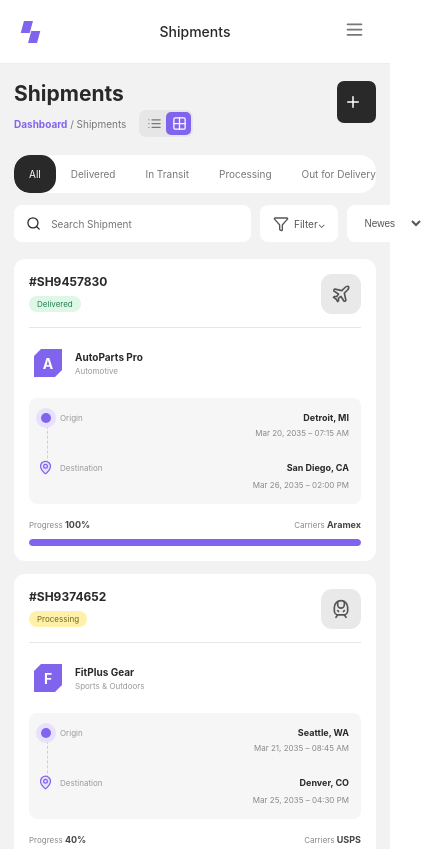
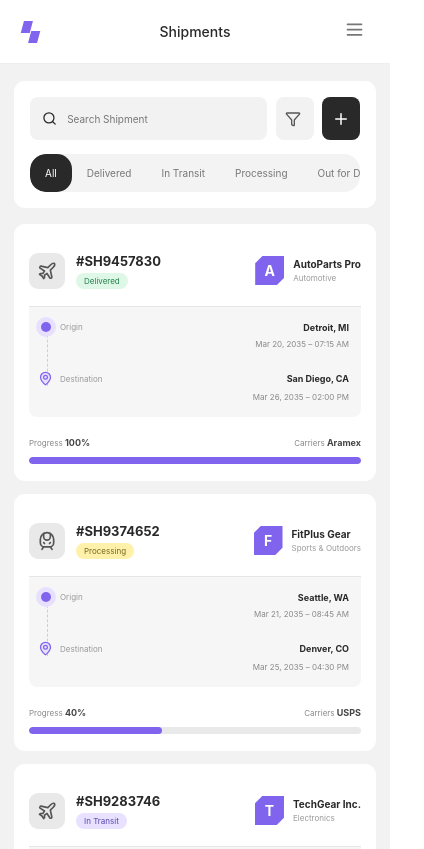
Before and after one commit to dhurbo308/ShipNow, a Next.js app: page /shipments in a window 390 px wide. Shown: the top 849 px of the page, 424 px wide, since content can reach past the window. Built offline with nearby package versions, Linux system fonts and the light colour scheme.

Commit message:
feat: match mobile shipments card layout

```diff
--- a/app/globals.css
+++ b/app/globals.css
@@ -920,6 +920,7 @@ button:focus-visible, a:focus-visible {
 .shipment-controls input { width: 100%; border: 0; outline: 0; background: transparent; font-size: 10px; }
 .shipment-controls button, .shipment-controls select { height: 37px; border: 0; border-radius: 8px; padding: 0 13px; color: #555; background: #fff; font-size: 10px; }
 .shipment-controls button { display: flex; align-items: center; gap: 5px; }
+.shipment-controls .mobile-new-shipment { display: none; }
 .shipment-controls span { color: #999; font-size: 9px; }
 .shipment-card-grid { display: grid; grid-template-columns: repeat(4, minmax(0, 1fr)); gap: 16px 17px; }
 .shipment-card { min-width: 0; border-radius: 11px; padding: 15px; background: #fff; }
@@ -1075,17 +1076,105 @@ button:focus-visible, a:focus-visible {
 
 @media (max-width: 700px) {
   .shipments-page { padding: 17px 14px 0; }
-  .shipments-heading { margin-bottom: 18px; }
-  .shipments-heading h1 { font-size: 21px; }
-  .new-shipment { width: 39px; padding: 0; justify-content: center; }
-  .new-shipment { font-size: 0; }
-  .shipments-toolbar { gap: 12px; }
-  .status-tabs { width: 100%; overflow-x: auto; }
+  .shipments-heading { height: 0; margin: 0; overflow: visible; }
+  .shipments-heading > div { display: none; }
+  .shipments-heading > .new-shipment { display: none; }
+  .shipments-toolbar {
+    align-items: stretch;
+    flex-direction: column;
+    gap: 14px;
+    margin-bottom: 16px;
+    border-radius: 11px;
+    padding: 16px;
+    background: #fff;
+  }
+  .status-tabs { order: 2; width: 100%; overflow-x: auto; background: #f3f3f3; }
   .status-tabs button { flex: 0 0 auto; padding-inline: 15px; }
-  .shipment-controls { display: grid; grid-template-columns: 1fr auto auto; }
+  .shipment-controls { order: 1; display: grid; grid-template-columns: minmax(0, 1fr) 38px 38px; gap: 8px; }
+  .shipment-controls label { height: 43px; border-radius: 8px; background: #f2f2f2; }
+  .shipment-controls label input::placeholder { color: #777; }
+  .shipment-controls > button:not(.mobile-new-shipment) {
+    width: 38px;
+    height: 43px;
+    justify-content: center;
+    overflow: hidden;
+    padding: 0;
+    background: #f2f2f2;
+    font-size: 0;
+  }
+  .shipment-controls .mobile-new-shipment {
+    display: flex;
+    width: 38px;
+    height: 43px;
+    justify-content: center;
+    padding: 0;
+    color: #fff;
+    background: #292929;
+  }
   .shipment-controls span { display: none; }
-  .shipment-controls select { width: 77px; }
+  .shipment-controls select { display: none; }
   .shipment-card-grid { grid-template-columns: 1fr; gap: 13px; }
+  .shipment-card {
+    display: grid;
+    grid-template-columns: 38px minmax(92px, 1fr) auto;
+    grid-template-areas:
+      "mode identity company"
+      "route route route"
+      "progress progress progress";
+    align-items: center;
+    min-height: 257px;
+    padding: 15px;
+  }
+  .shipment-card > header {
+    display: contents;
+  }
+  .shipment-card > header > div {
+    grid-area: identity;
+    align-self: center;
+    min-width: 0;
+    padding-left: 9px;
+  }
+  .shipment-card > header strong {
+    margin-bottom: 4px;
+    font-size: 13px;
+  }
+  .shipment-card > header i {
+    grid-area: mode;
+    width: 36px;
+    height: 36px;
+    border-radius: 9px;
+  }
+  .shipment-company {
+    grid-area: company;
+    min-height: 58px;
+    justify-self: end;
+    gap: 9px;
+    padding: 0;
+  }
+  .shipment-company > b {
+    width: 29px;
+    height: 29px;
+  }
+  .shipment-company span strong {
+    max-width: 105px;
+    font-size: 10px;
+  }
+  .shipment-company span small {
+    font-size: 8px;
+  }
+  .shipment-route {
+    grid-area: route;
+    width: 100%;
+    min-height: 111px;
+    margin-top: 1px;
+    border-top: 1px solid #e6e6e6;
+    border-radius: 0 0 8px 8px;
+    padding-top: 15px;
+  }
+  .shipment-card > footer {
+    grid-area: progress;
+    width: 100%;
+  }
   .shipments-pagination { align-items: flex-start; flex-direction: column; padding: 12px 0 20px; }
   .shipments-footer { align-items: center; flex-direction: column; gap: 11px; padding: 18px 10px 27px; text-align: center; }
   .shipments-footer span:last-child { margin-left: 0; }
--- a/components/shipments/shipments-page.tsx
+++ b/components/shipments/shipments-page.tsx
@@ -54,6 +54,7 @@ export function ShipmentsPage() {
           <div className="shipment-controls">
             <label><Search size={17} /><input value={query} onChange={(e) => { setQuery(e.target.value); setPage(1); }} placeholder="Search Shipment" /></label>
             <button><Filter size={16} />Filter⌄</button>
+            <button className="mobile-new-shipment" aria-label="New shipment"><Plus size={18} /></button>
             <span>Sort by:</span>
             <select value={sort} onChange={(e) => setSort(e.target.value)}><option>Newest</option><option>Progress</option><option>Company</option></select>
           </div>
```
